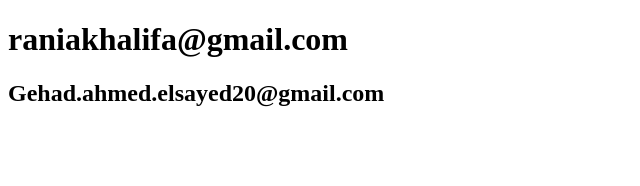
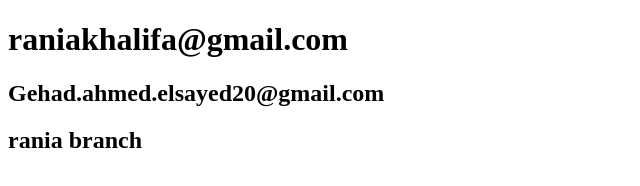
Before and after one commit to Gehad-Ahmed-Elsayed/lab1, a plain HTML site: page index.html in a window 1280 px wide. Shown: the whole page, without its empty margins (0-640 px from the left). Drawn offline with Linux system fonts and the light colour scheme.

Commit message:
add text

```diff
--- a/index.html
+++ b/index.html
@@ -6,5 +6,6 @@
 
     <h1>raniakhalifa@gmail.com</h1>
     <h2>Gehad.ahmed.elsayed20@gmail.com</h2>
+    <h2>rania branch</h2>
 </body>
 </html>
```
